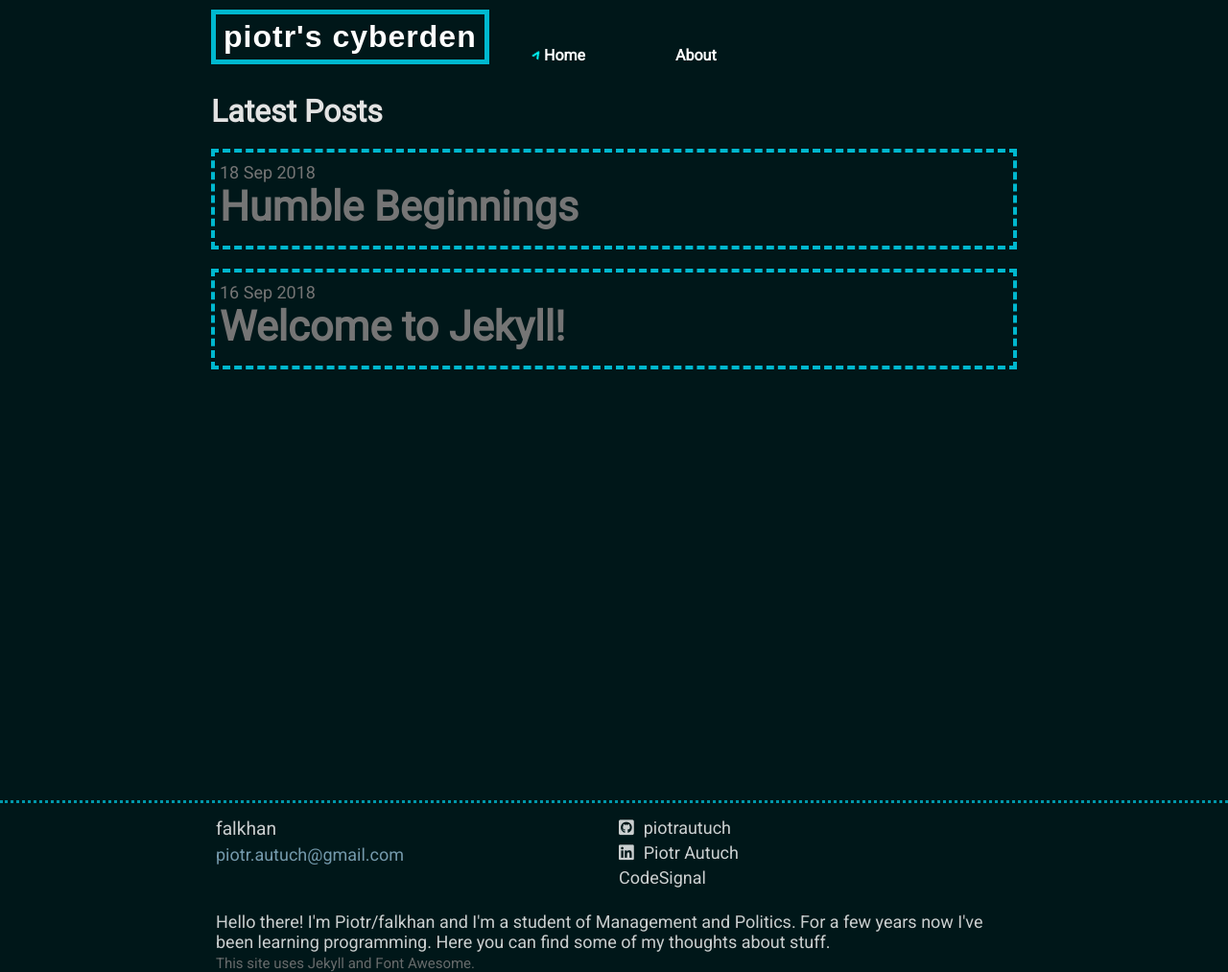
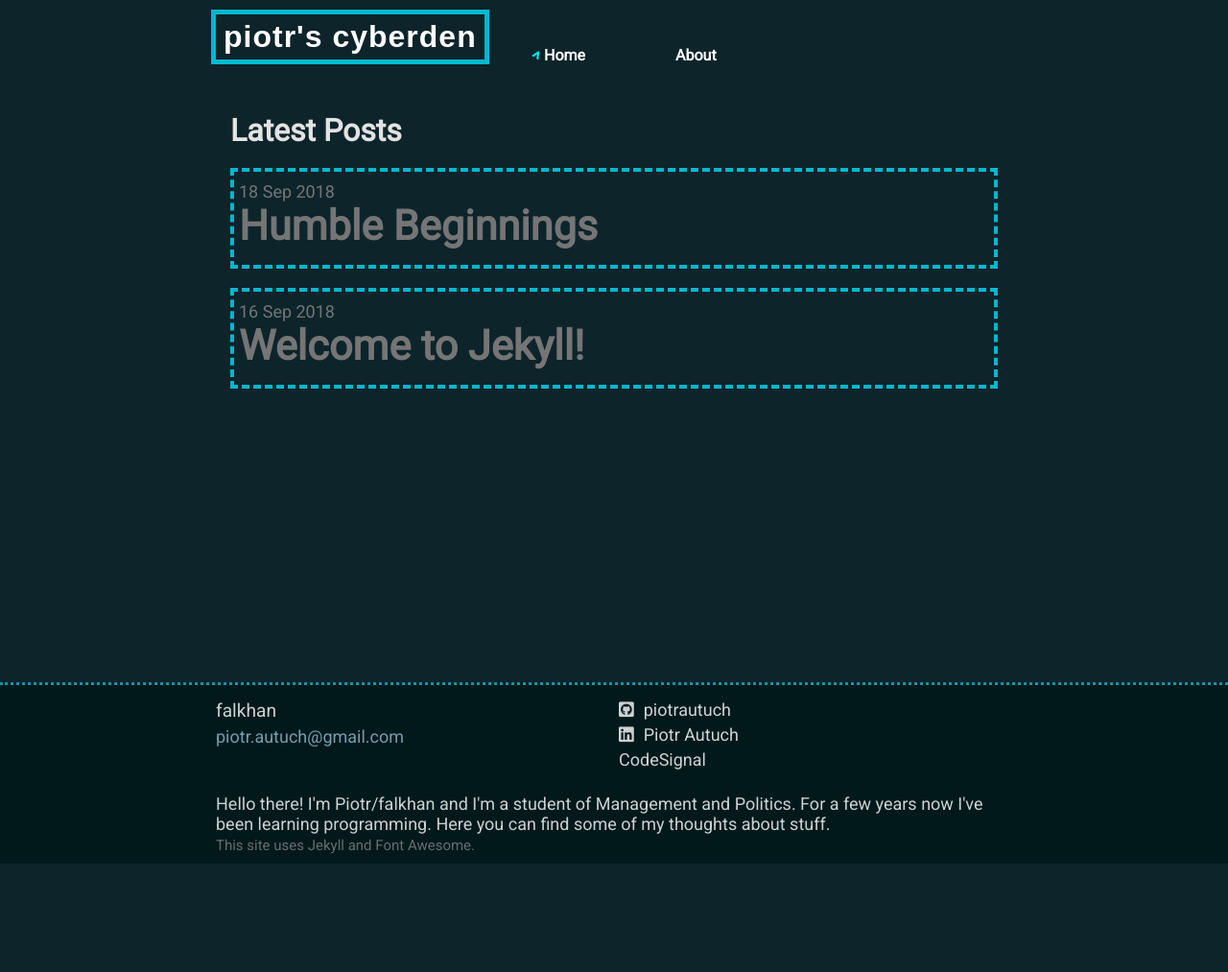
Before and after one commit to piotrautuch/piotrautuch.github.io, a Jekyll site: the page built from index.md, in a window 1280 px wide. Shown: the whole page at 96% size. Built offline with Jekyll 4.4.1, drawn with Linux system fonts in a browser that asks for light colours; nearby versions of some CDN libraries; some web fonts are replaced; after the commit the page ends 900 px from its top, so only the background shows below that.

Commit message:
Make the background lighter and change footer to rely on flexbox rather than position:absolute

```diff
--- a/_includes/navigation.html
+++ b/_includes/navigation.html
@@ -1,5 +1,4 @@
 <header class="main-header wrapper flex-container" role="banner">
-<!--  <div class="wrapper"> -->
     <h1>{{ site.title }}</h1>
     <nav role="navigation">
         {% for item in site.data.navigation %}
@@ -8,6 +7,4 @@
           </a>
         {% endfor %}
     </nav>
-
-  </div>
 </header>
--- a/_sass/main.scss
+++ b/_sass/main.scss
@@ -4,7 +4,6 @@
 
 // * DEFAULTS * //
 html{
-  box-sizing: border-box;
   height: 100%;
 }
 
@@ -40,15 +39,14 @@ small{
 //------------------------------------
 // * Body * //
 body {
-  position: relative;
+//  position: relative;
   font-family: 'Roboto',sans-serif;
   margin: 0;
   display: flex;
   flex-direction: column;
   min-height: 100vh;
-  background-color: $dark-cyan;
+  background-color: $bg;
   font-size: $font-size;
-  padding-bottom:8rem;
 }
 
 //------------------------------------
@@ -126,6 +124,7 @@ nav {
 }
 
 .main-header {
+  order: 0;
   width: 100%;
   display: inline-flex;
   h1 {
@@ -155,7 +154,10 @@ nav {
 //------------------------------------
 // * Blog * //
 // List of all Posts
-
+main{
+  flex: 1 0 auto;
+  padding: 20px;
+}
 .article-heading{
   font-size: 2rem;
 }
@@ -206,14 +208,11 @@ nav {
 // * Footer * //
 // Footer includes short description and social media links
 footer{
-  margin: 15px 0;
-  max-height: 8rem;
+  background-color: $dark-cyan;
+  margin-top: 15px;
+  flex-shrink: 0;
   border-top: 3px dotted $light-cyan;
   opacity: 0.8;
-  position: absolute;
-  bottom: 0;
-  left: 0;
-  right: 0;
   color: #fdfdfd;
 
   a{
@@ -269,14 +268,12 @@ footer{
 @media screen and (min-width: 800px){
   body{
     font-size: 16px;
-    padding-bottom: 3rem;
   }
 
 }
 @media screen and (min-width: 1040px){
   body{
     font-size: 18px;
-    padding-bottom: 5rem;
   }
   nav{
     a {
--- a/_sass/symbols.scss
+++ b/_sass/symbols.scss
@@ -18,6 +18,9 @@
 
 
 .windows-window{
+
+  box-shadow: 10px 10px 5px 5px black;
+
   max-width: 800px;
   margin: 50px auto;
   min-height: 35vh;
--- a/_sass/variables.scss
+++ b/_sass/variables.scss
@@ -11,6 +11,7 @@ $light-cyan: #00B8CF;
 $super-light: #00E3FF;
 $light-grey: #dcdcdc;
 
+$bg: #0d242b;
 
 $secondary-color: #173342;
 // * COLOURS * //
```
